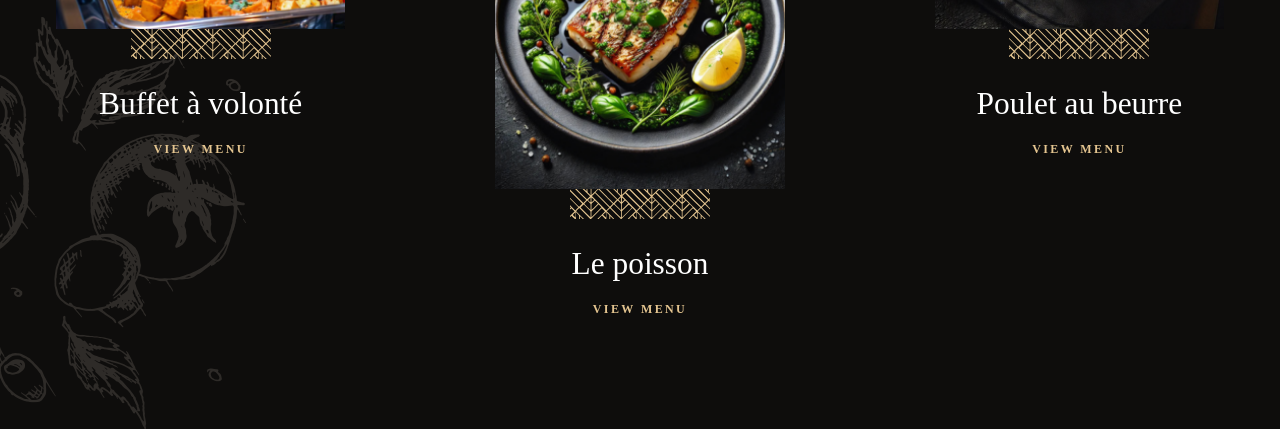
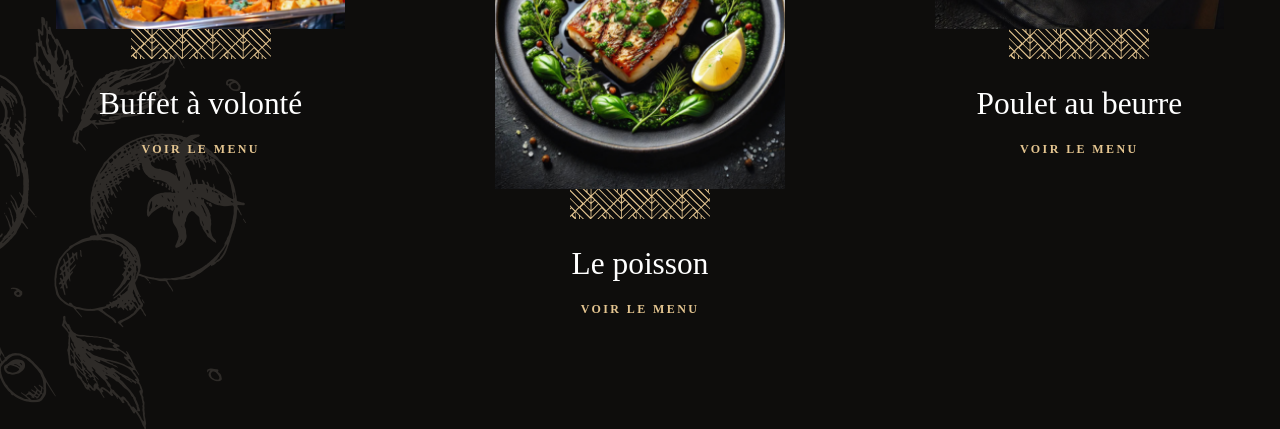
Before and after one commit to Tech-Xposer/Milane, a Next.js app in the folder milane/: page / in a window 1280 px wide. Shown: the part 1480-1909 px from the top of the page. Built offline with nearby package versions, Linux system fonts and the light colour scheme; a web font is replaced by a local one.

Commit message:
Translate english to french

```diff
--- a/milane/src/components/Services.jsx
+++ b/milane/src/components/Services.jsx
@@ -47,7 +47,7 @@ const Services = ({ toggleMenu }) => {
                   onClick={toggleMenu}
                   className="btn-text hover-underline label-2"
                 >
-                  View Menu
+                  Voir le menu
                 </button>
               </div>
             </div>
@@ -80,7 +80,7 @@ const Services = ({ toggleMenu }) => {
                   onClick={toggleMenu}
                   className="btn-text hover-underline label-2"
                 >
-                  View Menu
+                  Voir le menu
                 </button>
               </div>
             </div>
@@ -113,7 +113,7 @@ const Services = ({ toggleMenu }) => {
                   onClick={toggleMenu}
                   className="btn-text hover-underline label-2"
                 >
-                  View Menu
+                  Voir le menu
                 </button>
               </div>
             </div>
```
